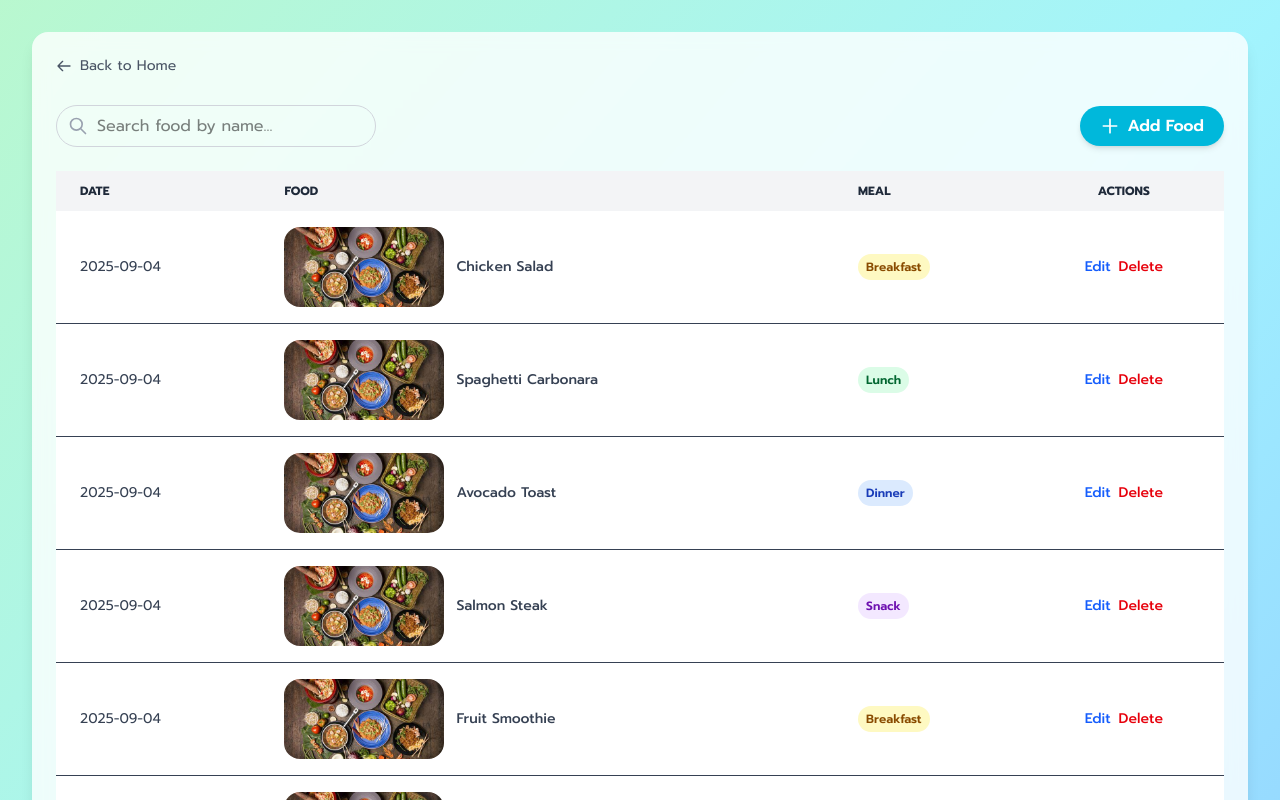
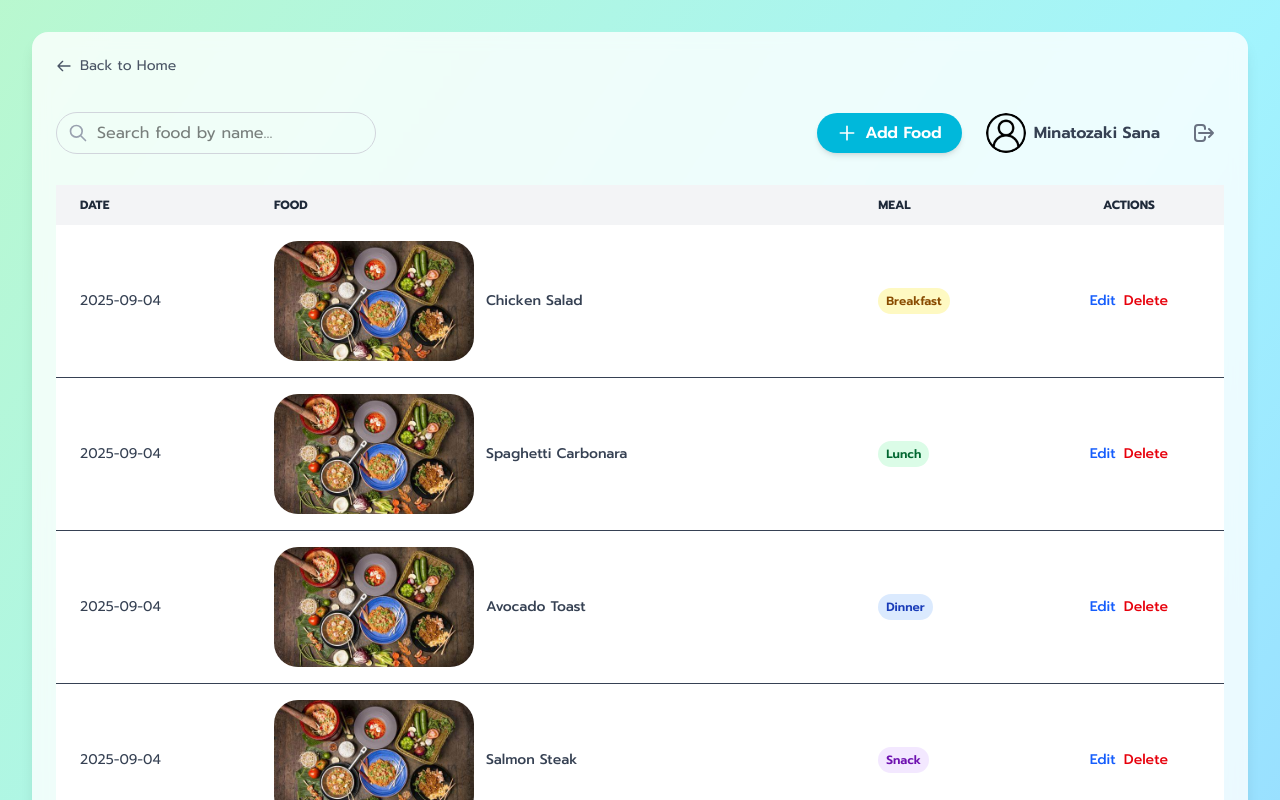
Before and after one commit to tanawatmix/next-foodtracker-app, a Next.js app: page /dashboard in a window 1280 px wide. Shown: the top 800 px of the page. Built offline with nearby package versions, Linux system fonts and the light colour scheme.

Commit message:
V1.2 Dashboard

```diff
--- a/app/dashboard/page.tsx
+++ b/app/dashboard/page.tsx
@@ -1,52 +1,64 @@
-'use client';
+"use client";
 
-import { useState, useMemo } from 'react';
-import Link from 'next/link';
-import Image from 'next/image';
-import type { FC } from 'react';
-import type { StaticImageData } from 'next/image';
-import food from '../images/foodbanner.jpg'; // สมมติว่าไฟล์รูปภาพอยู่ที่ src/images/foodbanner.jpg
+import { useState, useMemo } from "react";
+import Link from "next/link";
+import Image from "next/image";
+import { useRouter } from "next/navigation"; // NEW: Import useRouter
+import type { FC } from "react";
+import type { StaticImageData } from "next/image";
+import foodImage from "../images/foodbanner.jpg";
+import userAvatar from "../images/user.png";
 
-// [1] กำหนด Type และสร้าง Mock Data
-// --------------------------------------------------
-type MealType = 'Breakfast' | 'Lunch' | 'Dinner' | 'Snack';
+// Mock data for the logged-in user
+const loggedInUser = {
+  name: "Minatozaki Sana",
+  profileImageUrl: userAvatar,
+};
+
+type MealType = "Breakfast" | "Lunch" | "Dinner" | "Snack";
 
 interface FoodEntry {
   id: number;
   date: string;
   name: string;
-  imageUrl: StaticImageData; // Type สำหรับรูปที่ import เข้ามา
+  imageUrl: StaticImageData;
   meal: MealType;
 }
 
 const mockData: FoodEntry[] = Array.from({ length: 25 }, (_, i) => ({
   id: i + 1,
-  date: `2025-09-04`, // ใช้วันที่ปัจจุบันเพื่อให้ข้อมูลดูสมจริง
-  name: ['Chicken Salad', 'Spaghetti Carbonara', 'Avocado Toast', 'Salmon Steak', 'Fruit Smoothie'][i % 5],
-  imageUrl: food, // ใช้รูปที่ import เข้ามาโดยตรง
-  meal: ['Breakfast', 'Lunch', 'Dinner', 'Snack'][i % 4] as MealType,
+  date: `2025-09-04`,
+  name: [
+    "Chicken Salad",
+    "Spaghetti Carbonara",
+    "Avocado Toast",
+    "Salmon Steak",
+    "Fruit Smoothie",
+  ][i % 5],
+  imageUrl: foodImage,
+  meal: ["Breakfast", "Lunch", "Dinner", "Snack"][i % 4] as MealType,
 }));
-// --------------------------------------------------
-
 
 const DashboardPage: FC = () => {
-  // [2] จัดการ State สำหรับ Pagination และ Search
-  // --------------------------------------------------
+  const router = useRouter(); // NEW: Initialize the router
   const [currentPage, setCurrentPage] = useState(1);
-  const [searchTerm, setSearchTerm] = useState('');
+  const [searchTerm, setSearchTerm] = useState("");
   const ITEMS_PER_PAGE = 10;
 
-  const filteredData = useMemo(() =>
-    mockData.filter(item =>
-      item.name.toLowerCase().includes(searchTerm.toLowerCase())
-    ),
+  const filteredData = useMemo(
+    () =>
+      mockData.filter((item) =>
+        item.name.toLowerCase().includes(searchTerm.toLowerCase())
+      ),
     [searchTerm]
   );
 
   const totalPages = Math.ceil(filteredData.length / ITEMS_PER_PAGE);
   const startIndex = (currentPage - 1) * ITEMS_PER_PAGE;
-  const currentItems = filteredData.slice(startIndex, startIndex + ITEMS_PER_PAGE);
-  // --------------------------------------------------
+  const currentItems = filteredData.slice(
+    startIndex,
+    startIndex + ITEMS_PER_PAGE
+  );
 
   const goToPage = (page: number) => {
     if (page >= 1 && page <= totalPages) {
@@ -54,22 +66,40 @@ const DashboardPage: FC = () => {
     }
   };
 
+  // MODIFIED: Updated the logout handler
+  const handleLogout = () => {
+    // Logic to clear user session would go here
+    router.push("/login"); // Redirect to the login page
+  };
+
   return (
     <div className="min-h-screen bg-gradient-to-br from-green-200 via-cyan-200 to-blue-300 p-4 sm:p-6 lg:p-8">
       <div className="max-w-7xl mx-auto bg-white/80 backdrop-blur-sm rounded-2xl shadow-lg p-6 space-y-6">
-
-        {/* NEWLY ADDED: Link to go back to the Home page */}
         <div>
-          <Link href="/" className="inline-flex items-center gap-2 text-sm text-gray-600 hover:text-cyan-700 hover:underline transition-colors">
-            <svg xmlns="http://www.w3.org/2000/svg" className="h-4 w-4" fill="none" viewBox="0 0 24 24" stroke="currentColor" strokeWidth={2}>
-              <path strokeLinecap="round" strokeLinejoin="round" d="M10 19l-7-7m0 0l7-7m-7 7h18" />
+          <Link
+            href="/"
+            className="inline-flex items-center gap-2 text-sm text-gray-600 hover:text-cyan-700 hover:underline transition-colors"
+          >
+            <svg
+              xmlns="http://www.w3.org/2000/svg"
+              className="h-4 w-4"
+              fill="none"
+              viewBox="0 0 24 24"
+              stroke="currentColor"
+              strokeWidth={2}
+            >
+              <path
+            strokeLinecap="round"
+            strokeLinejoin="round"
+            d="M10 19l-7-7m0 0l7-7m-7 7h18"
+              />
             </svg>
             Back to Home
           </Link>
         </div>
-
-        {/* [3] ส่วน Header: Search Bar และปุ่ม Add Food */}
+        {/* Header Section */}
         <div className="flex flex-col sm:flex-row items-center justify-between gap-4">
+          {/* Search Bar (Left) */}
           <div className="relative w-full sm:w-auto">
             <input
               type="search"
@@ -82,48 +112,142 @@ const DashboardPage: FC = () => {
               className="w-full sm:w-80 pl-10 pr-4 py-2 border border-gray-300 rounded-full focus:outline-none focus:ring-2 focus:ring-cyan-500"
             />
             <div className="absolute inset-y-0 left-0 pl-3 flex items-center pointer-events-none">
-              <svg className="h-5 w-5 text-gray-400" xmlns="http://www.w3.org/2000/svg" fill="none" viewBox="0 0 24 24" stroke="currentColor"><path strokeLinecap="round" strokeLinejoin="round" strokeWidth={2} d="M21 21l-6-6m2-5a7 7 0 11-14 0 7 7 0 0114 0z" /></svg>
+              <svg
+                className="h-5 w-5 text-gray-400"
+                xmlns="http://www.w3.org/2000/svg"
+                fill="none"
+                viewBox="0 0 24 24"
+                stroke="currentColor"
+              >
+                <path
+                  strokeLinecap="round"
+                  strokeLinejoin="round"
+                  strokeWidth={2}
+                  d="M21 21l-6-6m2-5a7 7 0 11-14 0 7 7 0 0114 0z"
+                />
+              </svg>
             </div>
           </div>
-          <Link href="/addfood" passHref>
-            <button className="w-full sm:w-auto flex items-center justify-center gap-2 px-5 py-2 bg-cyan-500 text-white font-semibold rounded-full shadow-md hover:bg-cyan-600 transition-transform transform hover:-translate-y-1">
-              <svg className="h-5 w-5" xmlns="http://www.w3.org/2000/svg" fill="none" viewBox="0 0 24 24" stroke="currentColor"><path strokeLinecap="round" strokeLinejoin="round" strokeWidth={2} d="M12 4v16m8-8H4" /></svg>
-              Add Food
+
+          {/* User actions (Right) */}
+          <div className="flex items-center gap-4 w-full sm:w-auto justify-end">
+            <Link href="/addfood" passHref>
+              <button className="flex-shrink-0 flex items-center justify-center gap-2 px-5 py-2 bg-cyan-500 text-white font-semibold rounded-full shadow-md hover:bg-cyan-600 transition-transform transform hover:-translate-y-1">
+                <svg
+                  className="h-5 w-5"
+                  xmlns="http://www.w3.org/2000/svg"
+                  fill="none"
+                  viewBox="0 0 24 24"
+                  stroke="currentColor"
+                >
+                  <path
+                    strokeLinecap="round"
+                    strokeLinejoin="round"
+                    strokeWidth={2}
+                    d="M12 4v16m8-8H4"
+                  />
+                </svg>
+                <span>Add Food</span>
+              </button>
+            </Link>
+
+            <Link
+              href="/profile"
+              className="flex items-center gap-2 hover:bg-gray-100 p-2 rounded-full transition-colors"
+            >
+              <Image
+                src={loggedInUser.profileImageUrl}
+                alt="User Profile"
+                width={40}
+                height={40}
+                className="rounded-full object-cover"
+              />
+              <span className="hidden sm:inline font-semibold text-gray-700">
+                {loggedInUser.name}
+              </span>
+            </Link>
+
+            <button
+              onClick={handleLogout}
+              className="flex-shrink-0 p-2 text-gray-500 hover:bg-red-100 hover:text-red-600 rounded-full transition-colors"
+              title="Logout"
+            >
+              <svg
+                className="h-6 w-6"
+                xmlns="http://www.w3.org/2000/svg"
+                fill="none"
+                viewBox="0 0 24 24"
+                stroke="currentColor"
+              >
+                <path
+                  strokeLinecap="round"
+                  strokeLinejoin="round"
+                  strokeWidth={2}
+                  d="M17 16l4-4m0 0l-4-4m4 4H7m6 4v1a3 3 0 01-3 3H6a3 3 0 01-3-3V7a3 3 0 013-3h4a3 3 0 013 3v1"
+                />
+              </svg>
             </button>
-          </Link>
+          </div>
         </div>
 
-        {/* [4] ตารางแสดงผลข้อมูล */}
+        {/* Food Table */}
         <div className="overflow-x-auto">
           <table className="w-full text-sm text-left text-gray-700">
             <thead className="text-xs text-gray-800 uppercase bg-gray-100">
               <tr>
-                <th scope="col" className="px-6 py-3">Date</th>
-                <th scope="col" className="px-6 py-3">Food</th>
-                <th scope="col" className="px-6 py-3">Meal</th>
-                <th scope="col" className="px-6 py-3 text-center">Actions</th>
+                <th scope="col" className="px-6 py-3">
+                  Date
+                </th>
+                <th scope="col" className="px-6 py-3">
+                  Food
+                </th>
+                <th scope="col" className="px-6 py-3">
+                  Meal
+                </th>
+                <th scope="col" className="px-6 py-3 text-center">
+                  Actions
+                </th>
               </tr>
             </thead>
             <tbody>
               {currentItems.map((item) => (
-                <tr key={item.id} className="bg-white border-b hover:bg-gray-50">
+                <tr
+                  key={item.id}
+                  className="bg-white border-b hover:bg-gray-50"
+                >
                   <td className="px-6 py-4">{item.date}</td>
                   <td className="px-6 py-4 flex items-center gap-3">
-                    <Image src={item.imageUrl} alt={item.name} width={40} height={40} className="rounded-2xl w-40 h-20 object-cover" />
+                    <Image
+                      src={item.imageUrl}
+                      alt={item.name}
+                      width={40}
+                      height={40}
+                      className="rounded-3xl w-50 h-30 object-cover"
+                    />
                     <span className="font-medium">{item.name}</span>
                   </td>
                   <td className="px-6 py-4">
-                    <span className={`px-2 py-1 text-xs font-semibold rounded-full ${
-                      item.meal === 'Breakfast' ? 'bg-yellow-100 text-yellow-800' :
-                      item.meal === 'Lunch' ? 'bg-green-100 text-green-800' :
-                      item.meal === 'Dinner' ? 'bg-blue-100 text-blue-800' : 'bg-purple-100 text-purple-800'
-                    }`}>
+                    <span
+                      className={`px-2 py-1 text-xs font-semibold rounded-full ${
+                        item.meal === "Breakfast"
+                          ? "bg-yellow-100 text-yellow-800"
+                          : item.meal === "Lunch"
+                          ? "bg-green-100 text-green-800"
+                          : item.meal === "Dinner"
+                          ? "bg-blue-100 text-blue-800"
+                          : "bg-purple-100 text-purple-800"
+                      }`}
+                    >
                       {item.meal}
                     </span>
                   </td>
                   <td className="px-6 py-4 text-center space-x-2">
-                    <button className="font-medium text-blue-600 hover:underline">Edit</button>
-                    <button className="font-medium text-red-600 hover:underline">Delete</button>
+                    <button className="font-medium text-blue-600 hover:underline">
+                      Edit
+                    </button>
+                    <button className="font-medium text-red-600 hover:underline">
+                      Delete
+                    </button>
                   </td>
                 </tr>
               ))}
@@ -131,21 +255,33 @@ const DashboardPage: FC = () => {
           </table>
         </div>
 
-        {/* [5] ส่วนของ Pagination */}
+        {/* Pagination */}
         <div className="flex flex-col sm:flex-row items-center justify-between pt-4">
           <span className="text-sm text-gray-700 mb-2 sm:mb-0">
-            Showing <span className="font-semibold">{startIndex + 1}</span> to <span className="font-semibold">{Math.min(startIndex + ITEMS_PER_PAGE, filteredData.length)}</span> of <span className="font-semibold">{filteredData.length}</span> Results
+            Showing <span className="font-semibold">{startIndex + 1}</span> to{" "}
+            <span className="font-semibold">
+              {Math.min(startIndex + ITEMS_PER_PAGE, filteredData.length)}
+            </span>{" "}
+            of <span className="font-semibold">{filteredData.length}</span>{" "}
+            Results
           </span>
           <div className="inline-flex -space-x-px text-sm">
-            <button onClick={() => goToPage(currentPage - 1)} disabled={currentPage === 1} className="flex items-center justify-center px-3 h-8 leading-tight text-gray-500 bg-white border border-gray-300 rounded-l-lg hover:bg-gray-100 disabled:opacity-50">
+            <button
+              onClick={() => goToPage(currentPage - 1)}
+              disabled={currentPage === 1}
+              className="flex items-center justify-center px-3 h-8 leading-tight text-gray-500 bg-white border border-gray-300 rounded-l-lg hover:bg-gray-100 disabled:opacity-50"
+            >
               Previous
             </button>
-            <button onClick={() => goToPage(currentPage + 1)} disabled={currentPage === totalPages} className="flex items-center justify-center px-3 h-8 leading-tight text-gray-500 bg-white border border-gray-300 rounded-r-lg hover:bg-gray-100 disabled:opacity-50">
+            <button
+              onClick={() => goToPage(currentPage + 1)}
+              disabled={currentPage === totalPages}
+              className="flex items-center justify-center px-3 h-8 leading-tight text-gray-500 bg-white border border-gray-300 rounded-r-lg hover:bg-gray-100 disabled:opacity-50"
+            >
               Next
             </button>
           </div>
         </div>
-
       </div>
     </div>
   );
```
